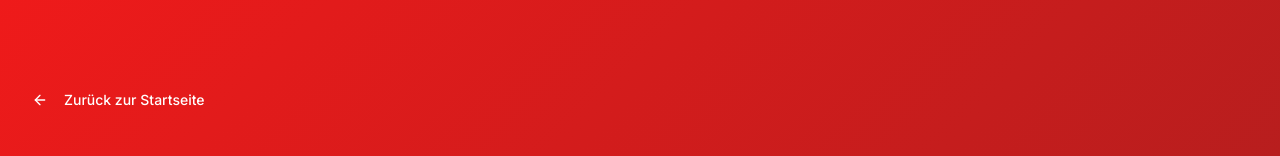
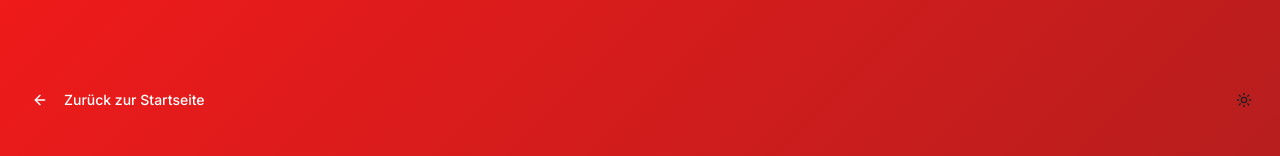
Before and after one commit to rareRippchen/tastonettisv2, a React (Vite) app: page /epk in a window 1280 px wide. Shown: the top 156 px of the page. Built offline with nearby package versions, Linux system fonts and the light colour scheme.

Commit message:
Add theme toggle to EPK page

```diff
--- a/src/pages/EPK.tsx
+++ b/src/pages/EPK.tsx
@@ -3,6 +3,7 @@ import { Card, CardContent, CardDescription, CardHeader, CardTitle } from "@/com
 import { Badge } from "@/components/ui/badge";
 import { ConsentYouTube } from "@/components/consent-youtube";
 import { Footer } from "@/components/footer";
+import { ThemeToggle } from "@/components/theme-toggle";
 import { Download, Mail, Phone, Users, Clock, Music, Award, MapPin, ArrowLeft } from "lucide-react";
 
 const EPK = () => {
@@ -11,7 +12,7 @@ const EPK = () => {
       {/* Header */}
       <section className="relative py-20 bg-gradient-hero">
         <div className="container mx-auto px-4">
-          <div className="mb-8">
+          <div className="flex justify-between items-start mb-8">
             <Button
               variant="ghost"
               className="text-white hover:bg-white/10"
@@ -20,6 +21,7 @@ const EPK = () => {
               <ArrowLeft className="w-4 h-4 mr-2" />
               Zurück zur Startseite
             </Button>
+            <ThemeToggle />
           </div>
            <div className="text-center">
             <h1 className="text-5xl md:text-6xl font-bold text-white mb-6">
```
